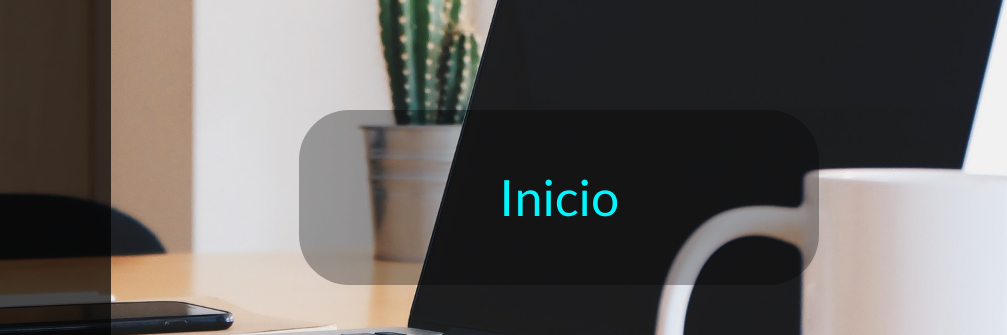
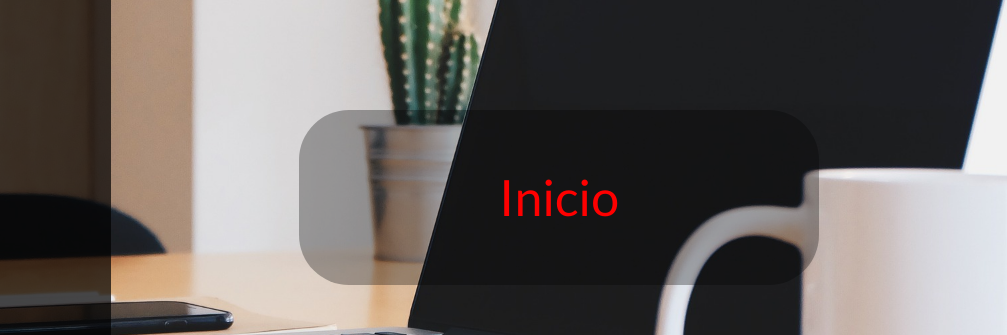
Before and after one commit to carlosvegabarrera/demo, a plain HTML site: page index.html in a window 1280 px wide. Shown: the part 203-538 px from the top of the page, 273-1280 px from the left. Drawn offline with Linux system fonts and the light colour scheme; a web font is replaced by a local one.

Commit message:
Prueba 3 - Cambio de color en fuente del boton

```diff
--- a/css/custom.css
+++ b/css/custom.css
@@ -54,7 +54,7 @@ a {
     background-color: rgba(0,0,0,.3);
     padding: 5rem 20rem;
     font-size: 5rem;
-    color: rgb(0, 247, 255);
+    color: rgb(255, 0, 0);
     border-radius: 5rem;
     transition: background-color 0.8s ease;
 }
```
